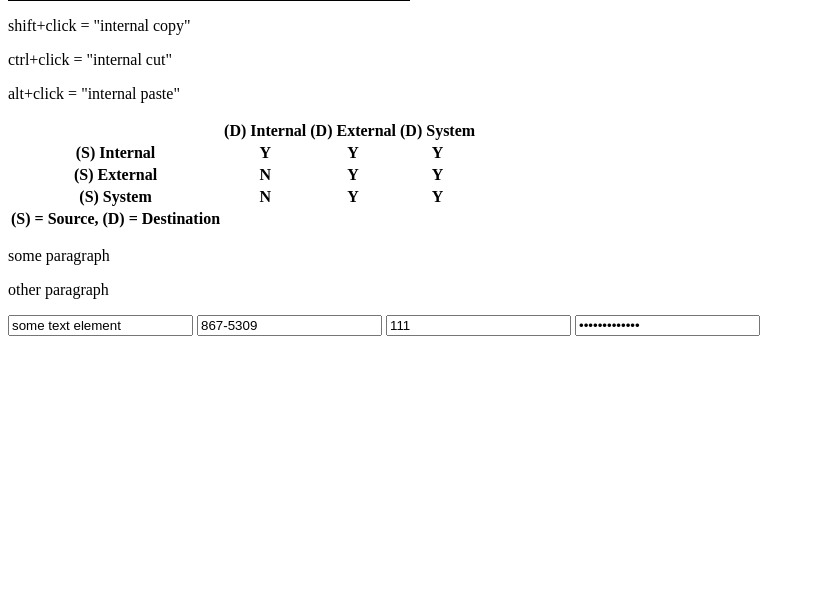
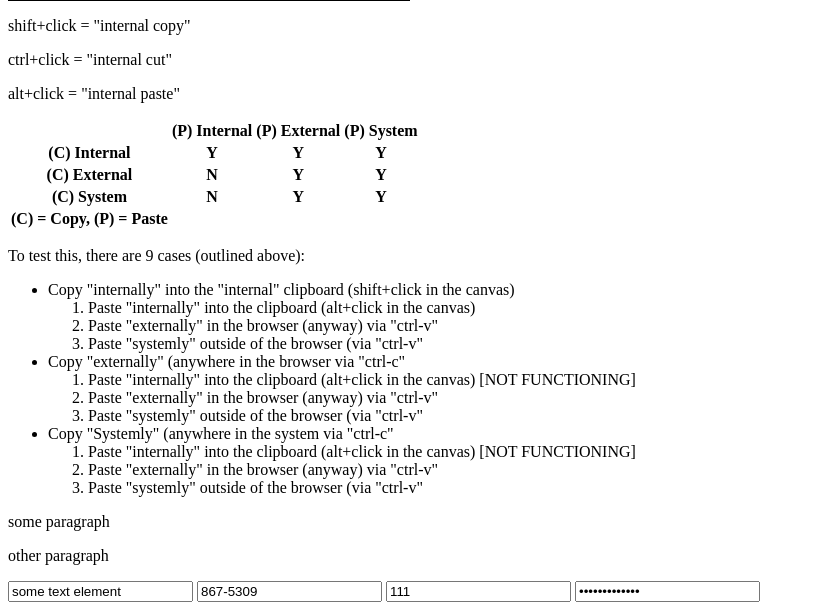
Before and after one commit to Ha1fDead/InteractionPrototype, a plain HTML site: page index.html in a window 1280 px wide. Shown: the part 609-1219 px from the top of the page, without its empty margins (0-815 px from the left). Before the commit the page ends 953 px from the top, so only its background shows below. Drawn offline with Linux system fonts and the light colour scheme; a script that the page names is missing.

Commit message:
simplified reproduction

```diff
--- a/index.html
+++ b/index.html
@@ -15,26 +15,26 @@
 				<thead>
 					<tr>
 						<th></th>
-						<th>(D) Internal</th>
-						<th>(D) External</th>
-						<th>(D) System</th>
+						<th>(P) Internal</th>
+						<th>(P) External</th>
+						<th>(P) System</th>
 					</tr>
 				</thead>
 				<tbody>
 					<tr>
-						<th>(S) Internal</th>
+						<th>(C) Internal</th>
 						<th>Y</th>
 						<th>Y</th>
 						<th>Y</th>
 					</tr>
 					<tr>
-						<th>(S) External</th>
+						<th>(C) External</th>
 						<th>N</th>
 						<th>Y</th>
 						<th>Y</th>
 					</tr>
 					<tr>
-						<th>(S) System</th>
+						<th>(C) System</th>
 						<th>N</th>
 						<th>Y</th>
 						<th>Y</th>
@@ -42,10 +42,33 @@
 				</tbody>
 				<tfoot>
 					<tr>
-						<th>(S) = Source, (D) = Destination</th>
+						<th>(C) = Copy, (P) = Paste</th>
 					</tr>
 				</tfoot>
 			</table>
+			<p>
+				To test this, there are 9 cases (outlined above):
+				<ul>
+					<li>Copy "internally" into the "internal" clipboard (shift+click in the canvas)</li>
+					<ol>
+						<li>Paste "internally" into the clipboard (alt+click in the canvas)</li>
+						<li>Paste "externally" in the browser (anyway) via "ctrl-v"</li>
+						<li>Paste "systemly" outside of the browser (via "ctrl-v"</li>
+					</ol>
+					<li>Copy "externally" (anywhere in the browser via "ctrl-c"</li>
+					<ol>
+						<li>Paste "internally" into the clipboard (alt+click in the canvas) [NOT FUNCTIONING]</li>
+						<li>Paste "externally" in the browser (anyway) via "ctrl-v"</li>
+						<li>Paste "systemly" outside of the browser (via "ctrl-v"</li>
+					</ol>
+					<li>Copy "Systemly" (anywhere in the system via "ctrl-c"</li>
+					<ol>
+						<li>Paste "internally" into the clipboard (alt+click in the canvas) [NOT FUNCTIONING]</li>
+						<li>Paste "externally" in the browser (anyway) via "ctrl-v"</li>
+						<li>Paste "systemly" outside of the browser (via "ctrl-v"</li>
+					</ol>
+				</ul>
+			</p>
 			<p>some paragraph</p>
 			<p>other paragraph</p>
 			<input type="text" value="some text element"/>
```
